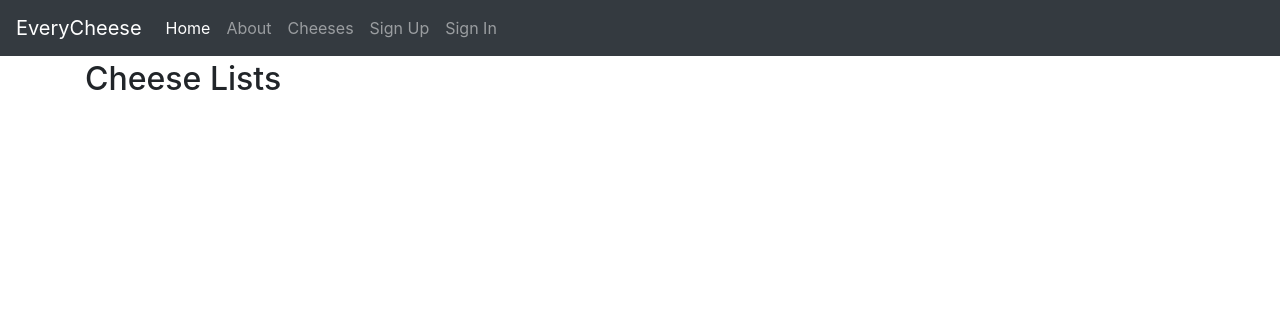
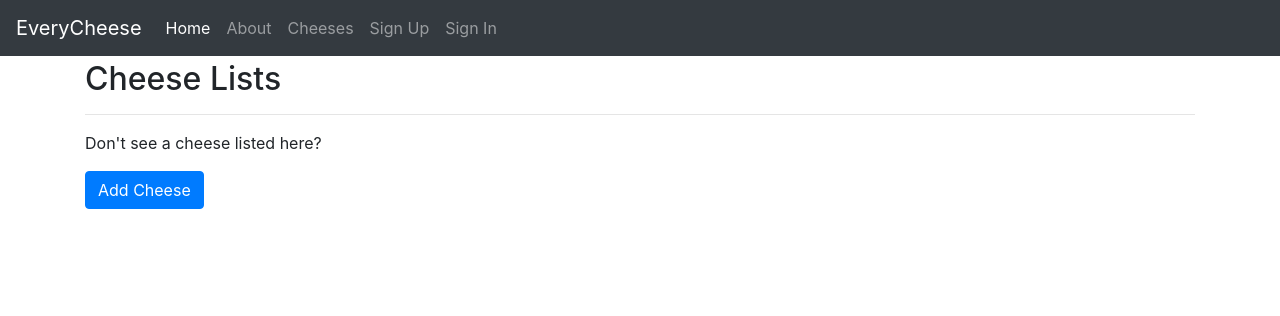
Before and after one commit to ezjung/everycheese, a Django app: page /cheeses/ in a window 1280 px wide. Shown: the top 316 px of the page. Run offline with Django 3.2, Linux system fonts and the light colour scheme; data that the repository does not hold is empty; some libraries are stand-ins or nearby versions.

Commit message:
First pass at working Add Cheese Form

```diff
--- a/config/settings/base.py
+++ b/config/settings/base.py
@@ -81,6 +81,8 @@ THIRD_PARTY_APPS = [
     "allauth",
     "allauth.account",
     "allauth.socialaccount",
+
+    "django_countries", # Country field
 ]
 
 LOCAL_APPS = [
--- a/everycheese/cheeses/templates/cheeses/cheese_detail.html
+++ b/everycheese/cheeses/templates/cheeses/cheese_detail.html
@@ -13,4 +13,10 @@
 <p>{{ cheese.description }}</p>
 {% endif %}
 
+{% if cheese.country_of_origin %}
+<p>Country of Origin: {{ cheese.country_of_origin.name }}
+    <img src="{{ cheese.country_of_origin.flag }}" alt="">
+</p>
+{% endif %}
+
 {% endblock content %}
--- a/everycheese/cheeses/templates/cheeses/cheese_list.html
+++ b/everycheese/cheeses/templates/cheeses/cheese_list.html
@@ -9,4 +9,11 @@
     <li><a href="{% url 'cheeses:detail' cheese.slug %}">{{ cheese.name }}</a></li>
     {% endfor %}
 </ul>
+<hr>
+<p>Don't see a cheese listed here?</p>
+<p>
+    <a class="btn btn-primary" href="{% url 'cheeses:add' %}" role="button">
+        Add Cheese
+    </a>
+</p>
 {% endblock content %}
--- a/everycheese/cheeses/urls.py
+++ b/everycheese/cheeses/urls.py
@@ -10,6 +10,11 @@ urlpatterns = [
         name='list'
     ),
     path(
+        route='add/',
+        view=views.CheeseCreateView.as_view(),
+        name='add'
+    ),
+    path(
         route='<slug:slug>/',
         view=views.CheeseDetailView.as_view(),
         name='detail'
--- a/everycheese/cheeses/views.py
+++ b/everycheese/cheeses/views.py
@@ -1,5 +1,6 @@
-from django.views.generic import ListView, DetailView
+from django.views.generic import ListView, DetailView, CreateView
 from django.shortcuts import render
+
 
 from .models import Cheese
 
@@ -9,3 +10,12 @@ class CheeseListView(ListView):
 
 class CheeseDetailView(DetailView):
     model=Cheese
+
+class CheeseCreateView(CreateView):
+    model=Cheese
+    fields = [
+        'name',
+        'description',
+        'firmness',
+        'country_of_origin'
+    ]
--- a/requirements/base.txt
+++ b/requirements/base.txt
@@ -13,3 +13,5 @@ django-model-utils==4.0.0  # https://github.com/jazzband/django-model-utils
 django-allauth==0.42.0  # https://github.com/pennersr/django-allauth
 django-crispy-forms==1.9.2  # https://github.com/django-crispy-forms/django-crispy-forms
 django-autoslug==1.9.8  # https://github.com/justinmayer/django-autoslug/
+# For countries list: Added later
+django-countries==7.0
```
Also changed, not shown: everycheese/cheeses/models.py (+9 -0 lines), everycheese/cheeses/templates/cheeses/cheese_form.html (added, +14 -0 lines), everycheese/cheeses/tests/factories.py (+1 -0 lines), everycheese/cheeses/tests/test_models.py (+3 -1 lines), everycheese/cheeses/migrations/0002_cheese_country_of_origin.py (added).
